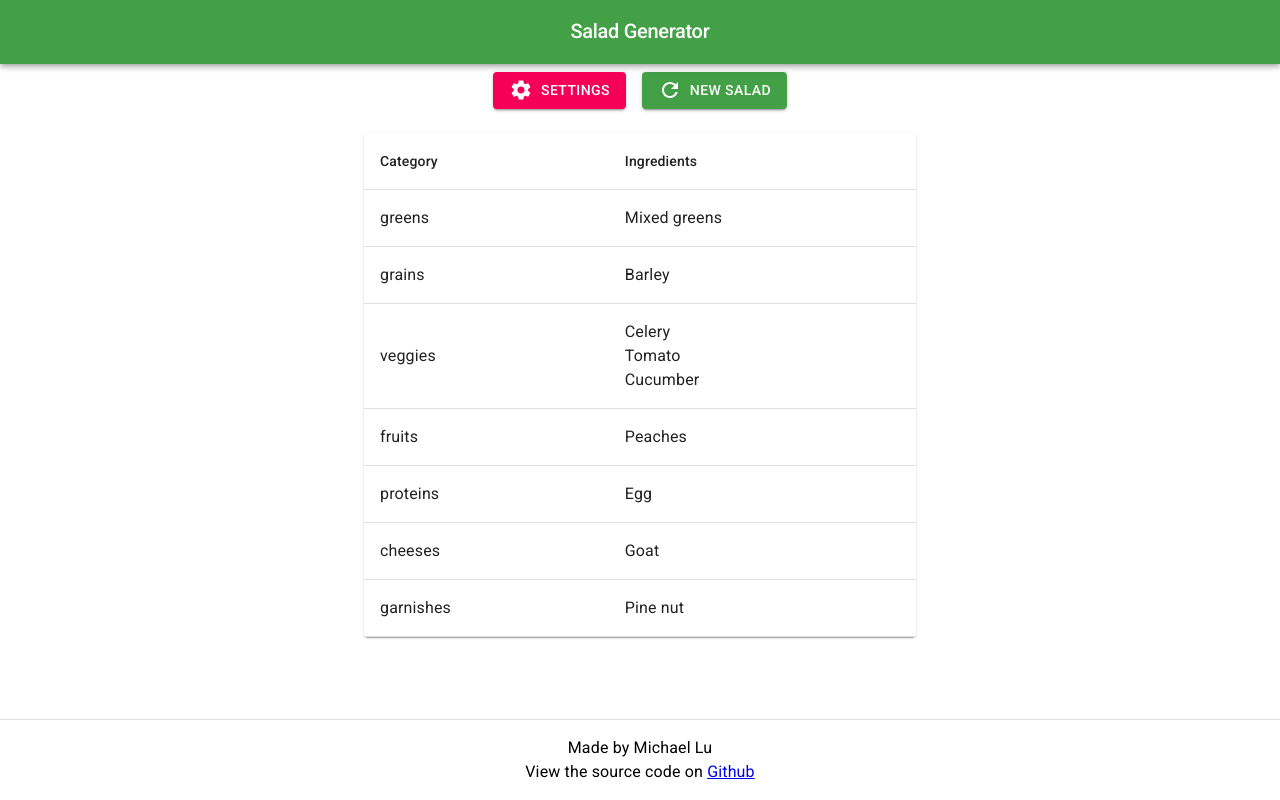
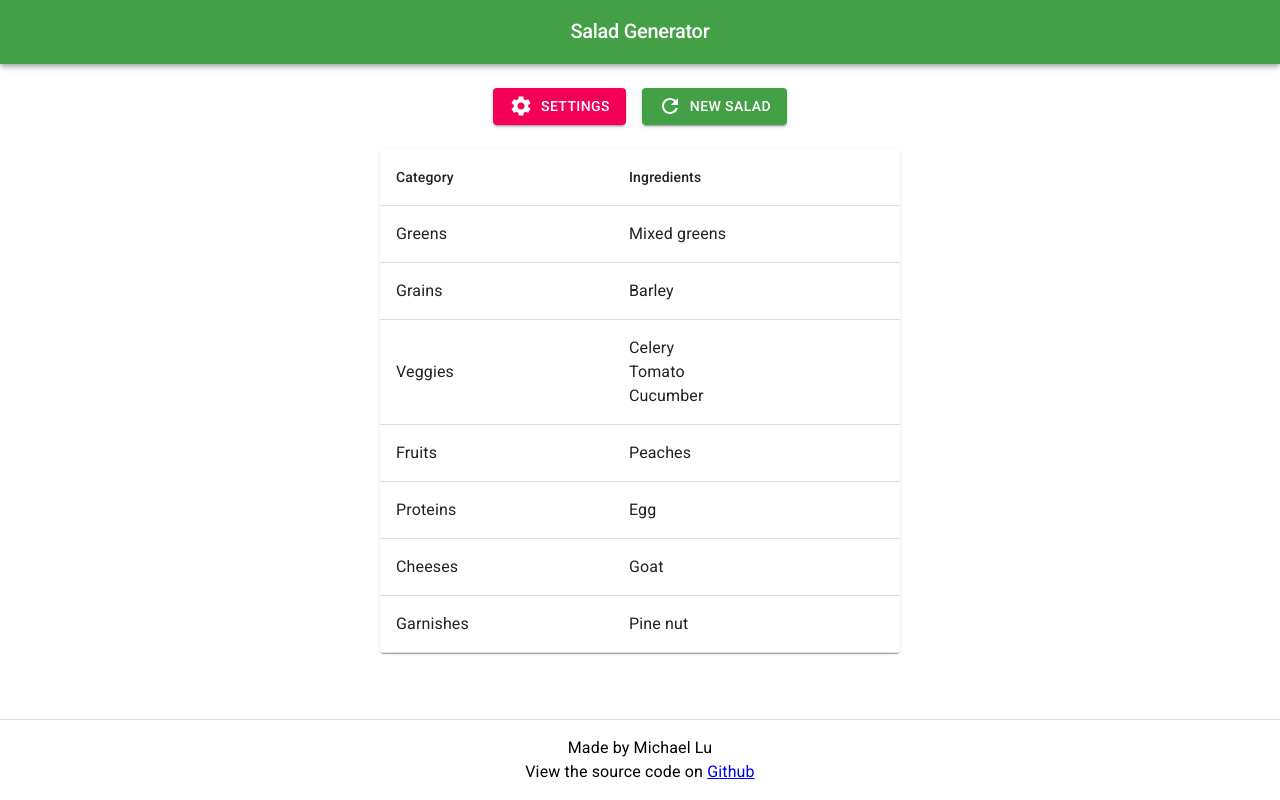
Before and after one commit to MikeLuDev/salad-generator, a React (Create React App) app: page / in a window 1280 px wide. Both pictures are taken after a click on the button "NEW SALAD". Built offline with nearby package versions, Linux system fonts and the light colour scheme.

Commit message:
Tweaked styling

```diff
--- a/src/components/SettingsDrawer.tsx
+++ b/src/components/SettingsDrawer.tsx
@@ -71,7 +71,11 @@ const SettingsDrawer: React.FC = () => {
     >
       <List
         className={classes.list}
-        subheader={<ListSubheader>Salad Settings</ListSubheader>}
+        subheader={
+          <ListSubheader color="inherit" disableSticky>
+            Salad Settings
+          </ListSubheader>
+        }
       >
         <Divider />
         {saladSettings &&
--- a/src/components/Spinner.tsx
+++ b/src/components/Spinner.tsx
@@ -31,6 +31,10 @@ const useStyles = makeStyles((theme: Theme) =>
     iconLeft: {
       marginRight: theme.spacing(1),
     },
+    root: {
+      padding: theme.spacing(2),
+      textAlign: 'center',
+    },
   }),
 );
 
@@ -44,7 +48,7 @@ const Spinner: React.FC = () => {
   };
 
   return (
-    <Box textAlign="center">
+    <Box className={classes.root}>
       <SettingsDrawer />
       <Button
         className={classes.button}
@@ -71,7 +75,9 @@ const Spinner: React.FC = () => {
                   return (
                     <TableRow key={key}>
                       <TableCell>
-                        <Typography variant="body1">{key}</Typography>
+                        <Typography variant="body1">
+                          {util.capitalizeFirstLetter(key)}
+                        </Typography>
                       </TableCell>
                       <TableCell>
                         {ingredients.map((item) => (
```
